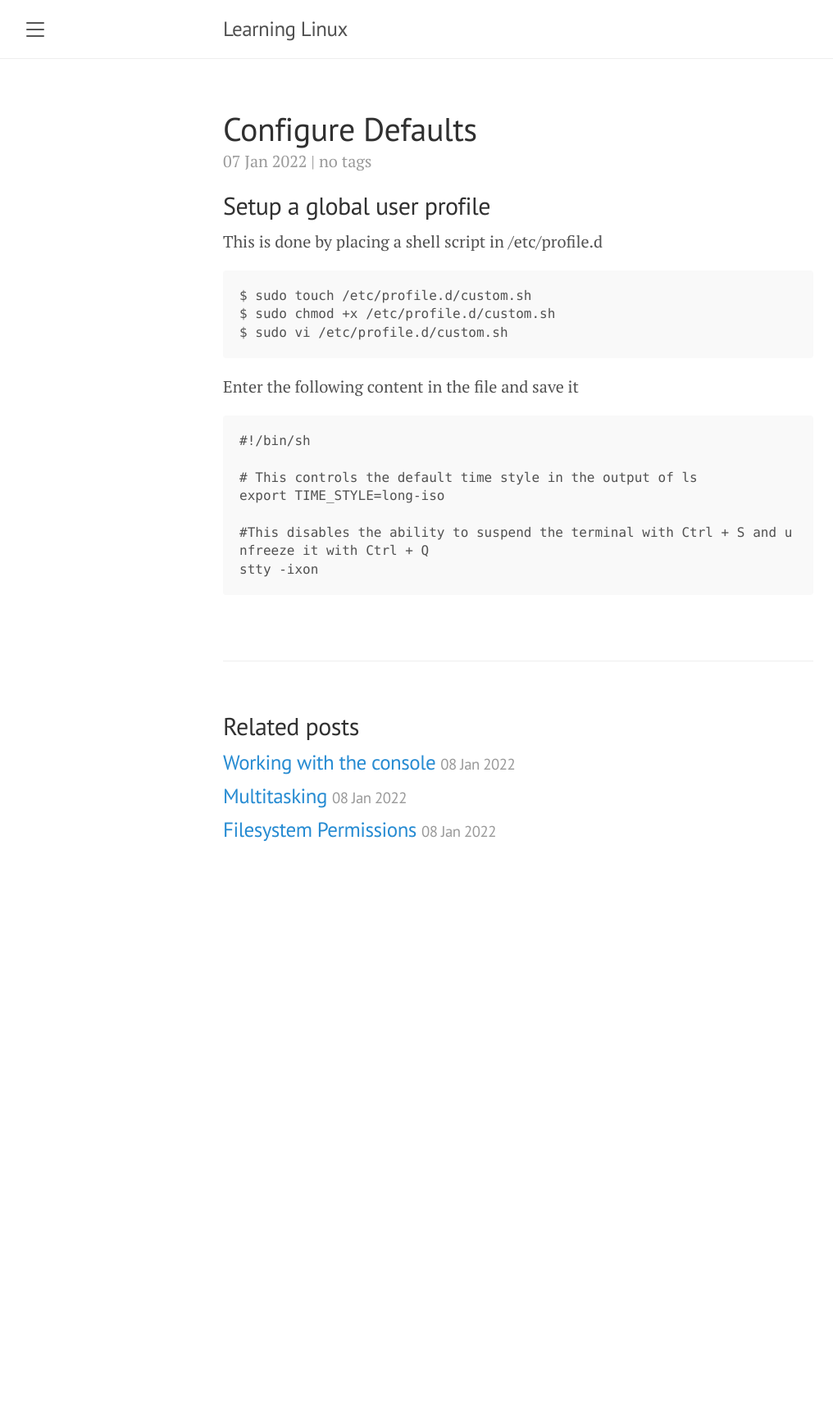
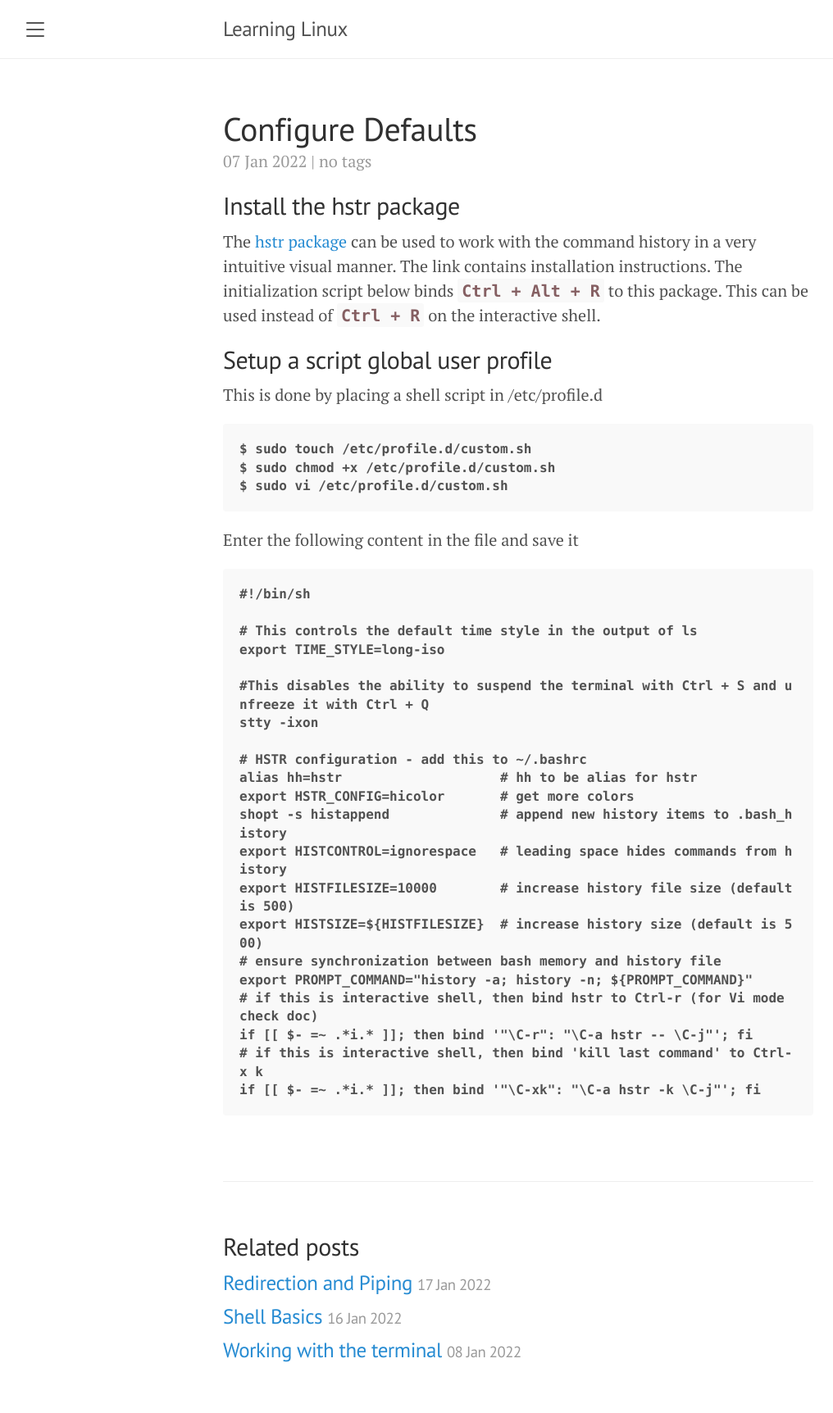
Before and after one commit to koustubhmoharir/linux, a Jekyll site: the page built from _posts/2022-01-07-configure-defaults.md, in a window 1280 px wide. Shown: the whole page at 82% size, without its empty margins (8-1024 px from the left). Built offline with Jekyll 4.4.1, drawn with Linux system fonts in a browser that asks for light colours; comment, search, counter and statistics services are not loaded; before the commit the page ends 1088 px from its top, so only the background shows below that.

Commit message:
Posts on using the shell

````diff
--- a/_posts/2022-01-07-configure-defaults.md
+++ b/_posts/2022-01-07-configure-defaults.md
@@ -6,7 +6,11 @@ categories: basics
 tags:
 ---
 
-## Setup a global user profile
+## Install the hstr package
+
+The [hstr package](https://github.com/dvorka/hstr/) can be used to work with the command history in a very intuitive visual manner. The link contains installation instructions. The initialization script below binds `Ctrl + Alt + R` to this package. This can be used instead of `Ctrl + R` on the interactive shell.
+
+## Setup a script global user profile
 
 This is done by placing a shell script in /etc/profile.d
 
@@ -24,4 +28,18 @@ export TIME_STYLE=long-iso
 
 #This disables the ability to suspend the terminal with Ctrl + S and unfreeze it with Ctrl + Q
 stty -ixon
+
+# HSTR configuration - add this to ~/.bashrc
+alias hh=hstr                    # hh to be alias for hstr
+export HSTR_CONFIG=hicolor       # get more colors
+shopt -s histappend              # append new history items to .bash_history
+export HISTCONTROL=ignorespace   # leading space hides commands from history
+export HISTFILESIZE=10000        # increase history file size (default is 500)
+export HISTSIZE=${HISTFILESIZE}  # increase history size (default is 500)
+# ensure synchronization between bash memory and history file
+export PROMPT_COMMAND="history -a; history -n; ${PROMPT_COMMAND}"
+# if this is interactive shell, then bind hstr to Ctrl-r (for Vi mode check doc)
+if [[ $- =~ .*i.* ]]; then bind '"\C-r": "\C-a hstr -- \C-j"'; fi
+# if this is interactive shell, then bind 'kill last command' to Ctrl-x k
+if [[ $- =~ .*i.* ]]; then bind '"\C-xk": "\C-a hstr -k \C-j"'; fi
 ```
--- a/public/css/poole.css
+++ b/public/css/poole.css
@@ -153,9 +153,10 @@ pre {
   font-family: Menlo, Monaco, "Courier New", monospace;
 }
 code {
-  padding: .25em .5em;
-  font-size: 85%;
-  color: #bf616a;
+  padding: .125em .25em;
+  /* font-size: 85%; */
+  font-weight: 600;
+  color: #855f62;
   background-color: #f9f9f9;
   border-radius: 3px;
 }
````
Also changed, not shown: _posts/2022-01-07-editing-text-files.md (+1 -1 lines), _posts/2022-01-08-working-with-the-console.md (deleted, +0 -29 lines), _posts/2022-01-08-working-with-the-terminal.md (added, +48 -0 lines), _posts/2022-01-13-wsl.md (added, +19 -0 lines), _posts/2022-01-16-shell-basics.md (added, +117 -0 lines), _posts/2022-01-17-redirection-piping.md (added, +47 -0 lines), guide.md (+5 -10 lines).
